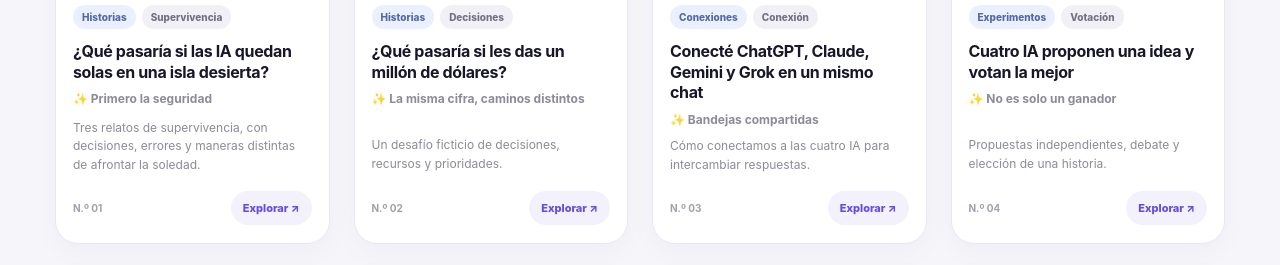
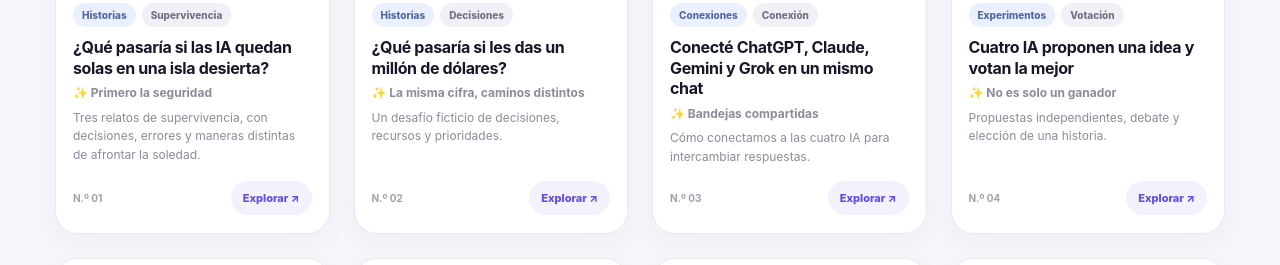
Before and after one commit to gvelazcamp/gvelazcamp.github.io, a plain HTML site: page cuatro/index.html in a window 1280 px wide. Shown: the part 2383-2648 px from the top of the page. Drawn offline with Linux system fonts and the light colour scheme; grey boxes are pictures that could not be loaded.

Commit message:
CUATRO: arreglos de celular
Co-Authored-By: Claude Opus 5.5 <noreply@anthropic.com>
Claude-Session: https://claude.ai/code/session_016Hpyg3vebFKwHSnTQ2rALx

```diff
--- a/cuatro/index.html
+++ b/cuatro/index.html
@@ -522,6 +522,19 @@
     .card-gancho{margin:0;font-size:12.5px;font-weight:700;color:#3a3950;line-height:1.45}
     .card-gancho:before{content:'✨ ';}
     .card-semana{position:absolute;z-index:3;top:10px;left:10px;background:#ffd34d;color:#2a2200;font-size:11px;font-weight:900;padding:6px 10px;border-radius:9px;box-shadow:0 6px 16px #0004}
+    /* ===== Arreglos de celular pedidos por Gonzalo (16/11/2026) ===== */
+    /* 1) Cierre del libro: botón y enlace centrados */
+    .art-cta{text-align:center}.art-cta .art-hero-btns{justify-content:center}
+    /* 2) Tarjetas: texto junto, sin huecos, y el botón Explorar siempre abajo y alineado */
+    .card-details{gap:6px}
+    .card-details h4{min-height:0}
+    .card-details p{flex:none}
+    .card-gancho{margin:0}
+    .card-foot{margin-top:auto}
+    /* 3) Estantería: el libro abierto tiene la forma de la carátula (9:16), así no se corta */
+    .shelf-book.is-open{flex-basis:196px;width:196px;height:348px}
+    @media(max-width:760px){.shelf-book.is-open{flex-basis:159px;width:159px;height:283px}}
+    @media(max-width:390px){.shelf-book.is-open{flex-basis:152px;width:152px;height:271px}}
   </style>
 </head>
 <body>
```
